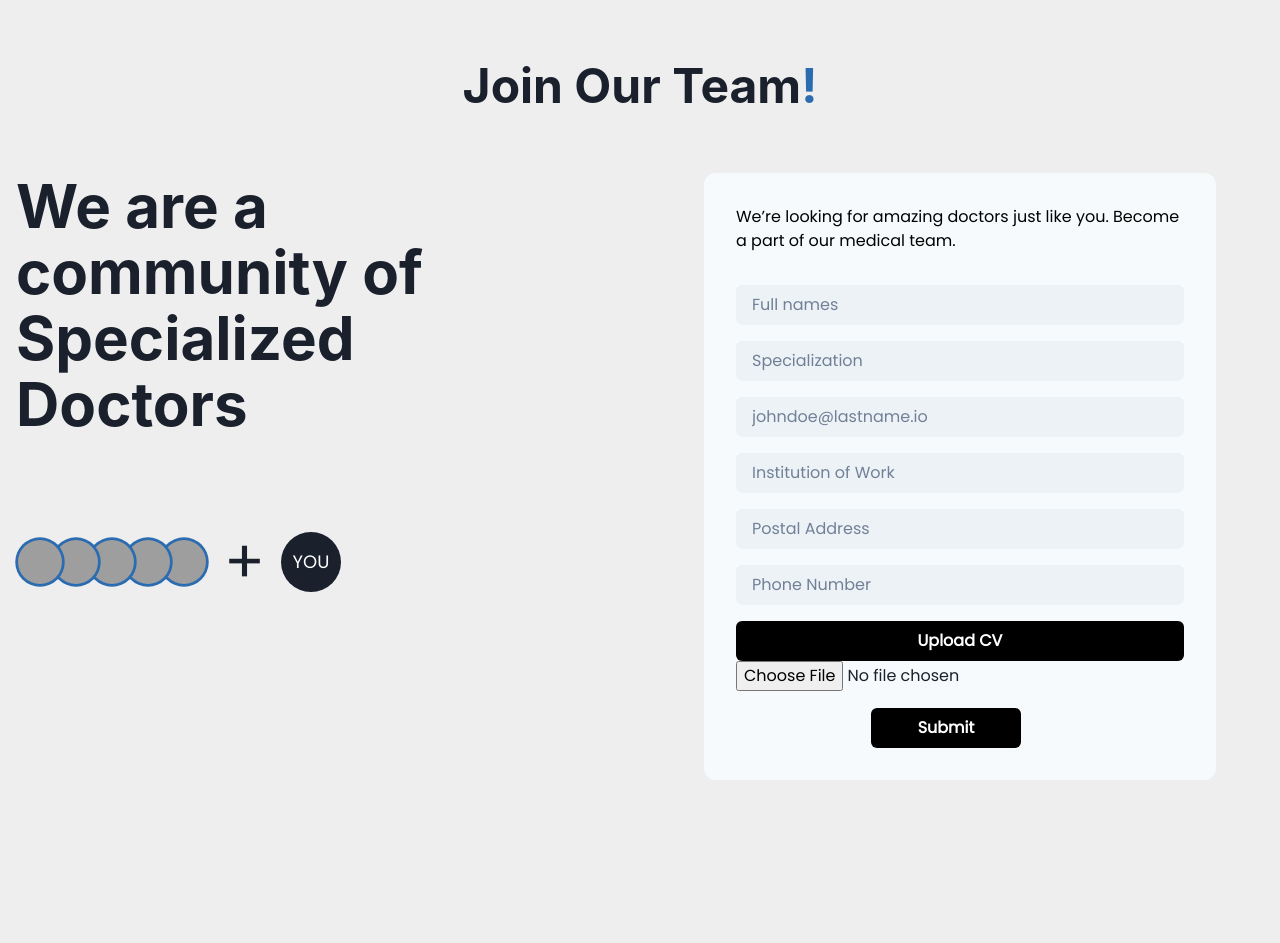
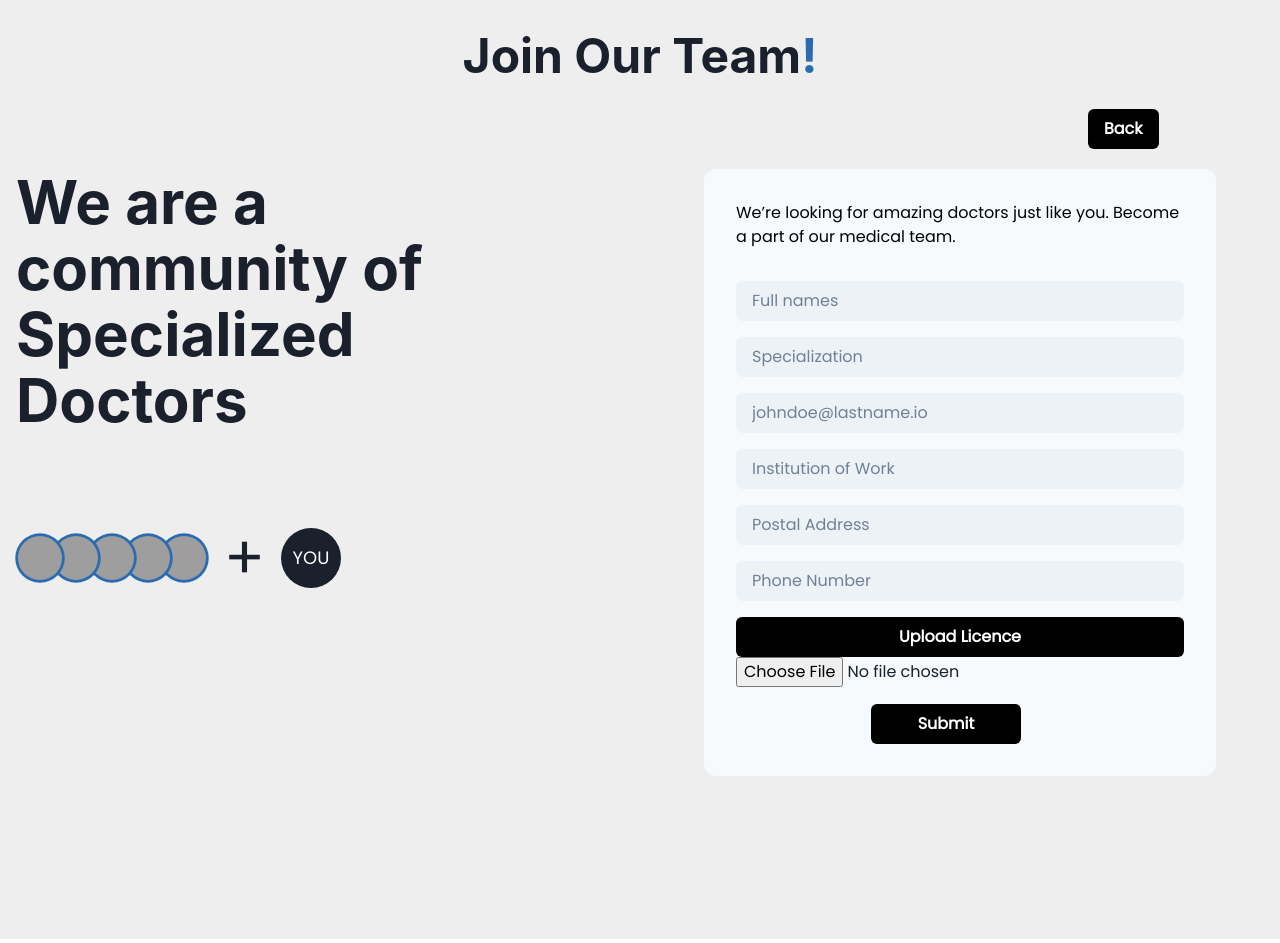
Before and after one commit to Jayem-11/RemeD, a React (Create React App) app in the folder RemeD/: page /signup/doctor in a window 1280 px wide. Built offline with nearby package versions, Linux system fonts and the light colour scheme; grey boxes are pictures that could not be loaded.

Commit message:
changes to doctor signup

```diff
--- a/RemeD/src/components/Sections/Hero.js
+++ b/RemeD/src/components/Sections/Hero.js
@@ -17,7 +17,7 @@ const Hero = ({ title, subtitle, image, ctaLink, ctaText, ...rest }) => {
       justify={{ base: "center", md: "space-around", xl: "space-between" }}
       direction={{ base: "column-reverse", md: "row" }}
       wrap="no-wrap"
-      minH="80vh"
+      minH="90vh"
       px={8}
       overflowY={"hidden"}
       {...rest}
--- a/RemeD/src/pages/Doctorsignup.js
+++ b/RemeD/src/pages/Doctorsignup.js
@@ -17,6 +17,9 @@ import {
 } from '@chakra-ui/react';
 import { useForm } from "react-hook-form";
 import React, { useState } from 'react';
+import { RiArrowGoBackFill } from "react-icons/ri";
+import { useHistory } from "react-router-dom";
+
 
 const avatars = [
   {
@@ -42,7 +45,8 @@ const avatars = [
 ];
 
 
-export default function Doctorsignup() {
+export default function Doctorsignup()
+ {
   const { register, handleSubmit } = useForm();
 
 //   const [userName, setUserName] = useState('');
@@ -57,10 +61,13 @@ export default function Doctorsignup() {
 
 // }
 
+const history = useHistory();
+  const handleclick = () => history.push('/dashboard/doctor')
+
   return (
   <div >
     <Heading
-              pt={'60px'}
+              pt={'30px'}
               mb={'10px'}
               textAlign={'center'}
               color={'gray.800'}
@@ -76,14 +83,26 @@ export default function Doctorsignup() {
                 bgClip="text">
                 !
               </Text>
+
       </Heading>
+      <Button
+        onClick={() => history.goBack()}
+       _hover={{
+                bg: "gray.600",
+                color: "white",
+              }}
+               ml={'85%'} mt={4}  type="submit" color={'white'} bgColor={'black'} >
+                 {/* <RiArrowGoBackFill  size={20} bgColor={'transparent'} /> */}
+              Back
+            </Button>
+
     <Box position={'relative'}  minH={'96.3vH'} >
       <Container
         as={SimpleGrid}
         maxW={'7xl'}
         columns={{ base: 1, md: 2 }}
         spacing={{ base: 10, lg: 32 }}
-        mt={'60px'}
+        mt={'20px'}
 
         // py={{ base: 10, sm: 20, lg: 32 }}
         >
@@ -227,7 +246,7 @@ export default function Doctorsignup() {
                <Button  bg={'black'} color={'white'} _hover={{
                   bg: 'gray.900',
                 }} >
-                Upload CV
+                Upload Licence
 
               </Button>
 
@@ -239,6 +258,7 @@ export default function Doctorsignup() {
                  />
 
             <Button
+                onClick={handleclick}
                 w={'150px'}
                 h={'40px'}
                 mt={'17px'}
@@ -248,14 +268,16 @@ export default function Doctorsignup() {
                 color={'white'}
                 _hover={{
                   bg: 'gray.900',
-                }}>
+                }}
+
+                >
 
               Submit
             </Button>
             </form>
           </Box>
           form
-        </Stack>
+        </Stack >
       </Container>
     </Box>
     </div>
--- a/RemeD/src/pages/Profiles/Doctor.js
+++ b/RemeD/src/pages/Profiles/Doctor.js
@@ -94,8 +94,8 @@ const Doctor = () => {
                 bg: "blue.500",
                 color: "white",
               }}
-              onClick={() => history.push("/dashboard/doctor")}
-              rightIcon={<GiExitDoor />}
+              onClick={() => history.goBack()}
+              // rightIcon={<GiExitDoor color="black" style={{border: 'none'}} />}
             >
               Back to Dashboard
             </Button>
@@ -163,7 +163,7 @@ const Doctor = () => {
                 _hover={{
                   bg: "blue.400",
                 }}
-                leftIcon={<BsChatDotsFill />}
+                // leftIcon={<BsChatDotsFill bgColor={'blue'} />}
                 onClick={() => history.push("/chat")}
               >
                 Chat
```
